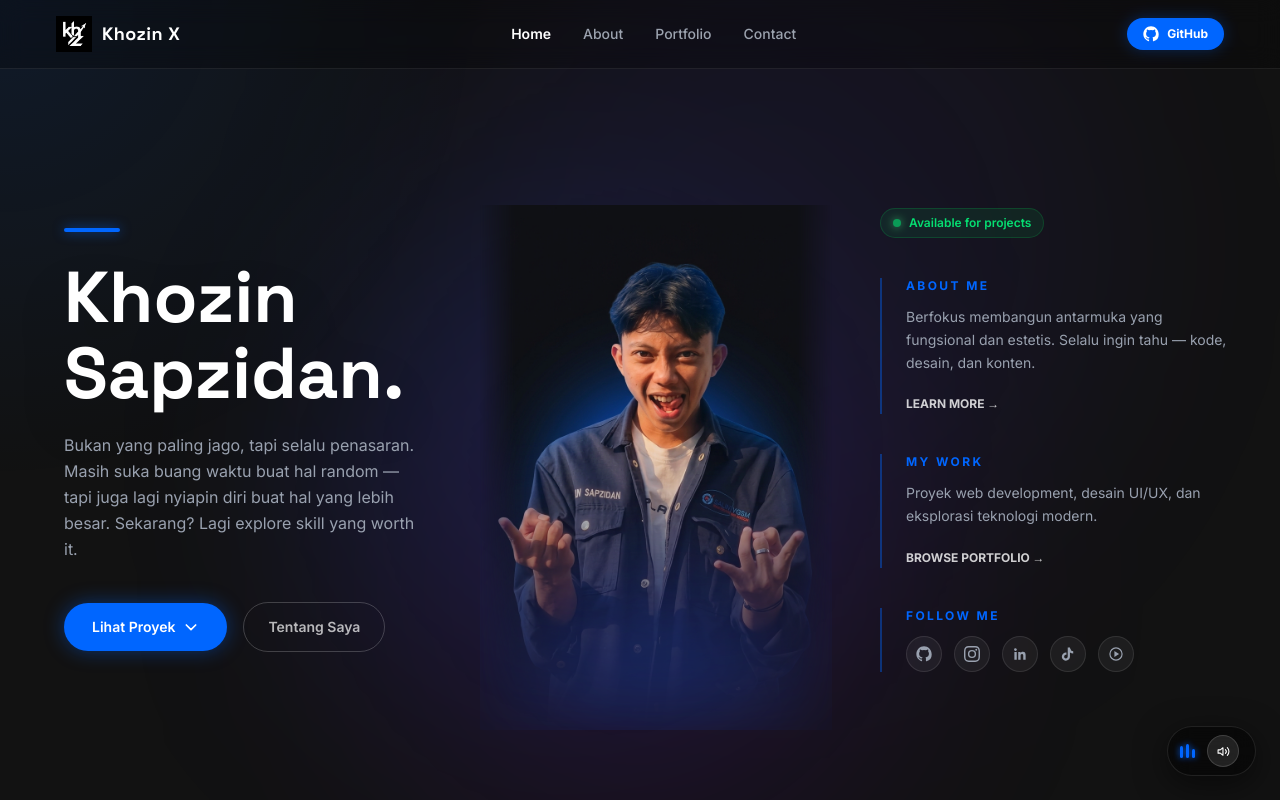
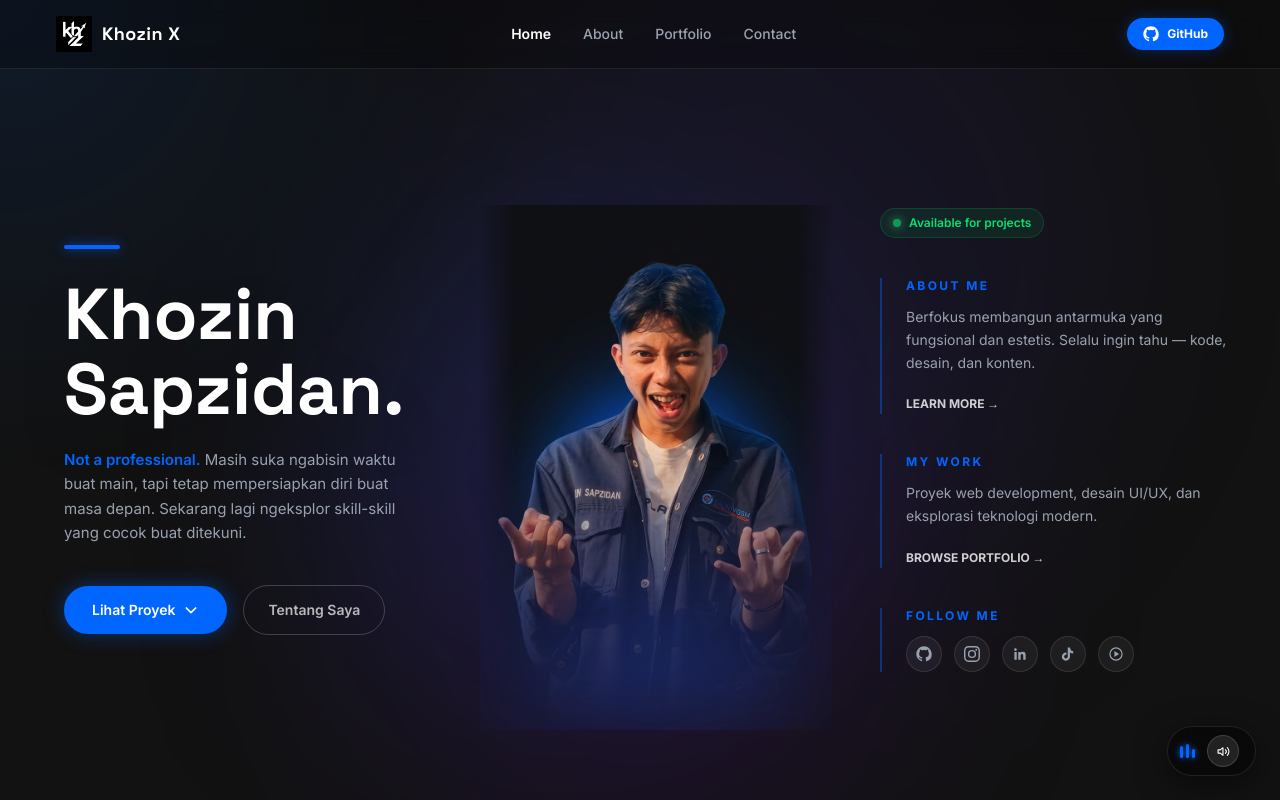
Before and after one commit to khzasn/khzasn.github.io, a Next.js app: page / in a window 1280 px wide. Both pictures are taken after a click on the button "Start". Shown: the top 800 px of the page. Built offline with nearby package versions, Linux system fonts and the light colour scheme.

Commit message:
fix: ubah deskripsi splash dan hero menjadi lebih natural sesuai request

```diff
--- a/app/page.js
+++ b/app/page.js
@@ -119,7 +119,7 @@ export default function Home() {
 
           {/* Subtitle */}
           <p className="text-[var(--text-muted)] text-sm max-w-[360px] mb-10 leading-relaxed animate-fade-up relative z-10" style={{ animationDelay: '0.4s' }}>
-            Nggak ada yang spesial di sini. Cuma jejak digital seseorang yang lagi belajar pelan-pelan — dan tetap menikmati prosesnya.
+            Nggak ada yang spesial di sini, cuma hasil gabut dari orang yang lagi belajar buat jadi lebih baik.
           </p>
 
           {/* Start Button */}
@@ -184,8 +184,8 @@ export default function Home() {
           <h1 className="text-5xl md:text-6xl lg:text-7xl font-bold mb-5 leading-[1.05] font-[family-name:var(--font-space-grotesk)] animate-fade-up drop-shadow-2xl" style={{ animationDelay: '0.4s' }}>
             Khozin<br />Sapzidan.
           </h1>
-          <p className="text-gray-400 text-base leading-relaxed mb-10 max-w-md animate-fade-up" style={{ animationDelay: '0.5s' }}>
-            Bukan yang paling jago, tapi selalu penasaran. Masih suka buang waktu buat hal random — tapi juga lagi nyiapin diri buat hal yang lebih besar. Sekarang? Lagi explore skill yang worth it.
+          <p className="text-gray-400 text-[15px] leading-relaxed mb-10 max-w-[420px] animate-fade-up" style={{ animationDelay: '0.5s' }}>
+            <span className="text-[var(--accent)] font-semibold">Not a professional.</span> Masih suka ngabisin waktu buat main, tapi tetap mempersiapkan diri buat masa depan. Sekarang lagi ngeksplor skill-skill yang cocok buat ditekuni.
           </p>
           <div className="flex items-center gap-4 animate-fade-up" style={{ animationDelay: '0.6s' }}>
             <a href="#portfolio" className="inline-flex items-center gap-2 bg-[var(--accent)] text-white font-semibold text-sm rounded-full px-7 py-3.5 hover:bg-blue-600 transition-all hover:-translate-y-0.5 shadow-[0_0_20px_rgba(0,102,255,0.4)]">
```
